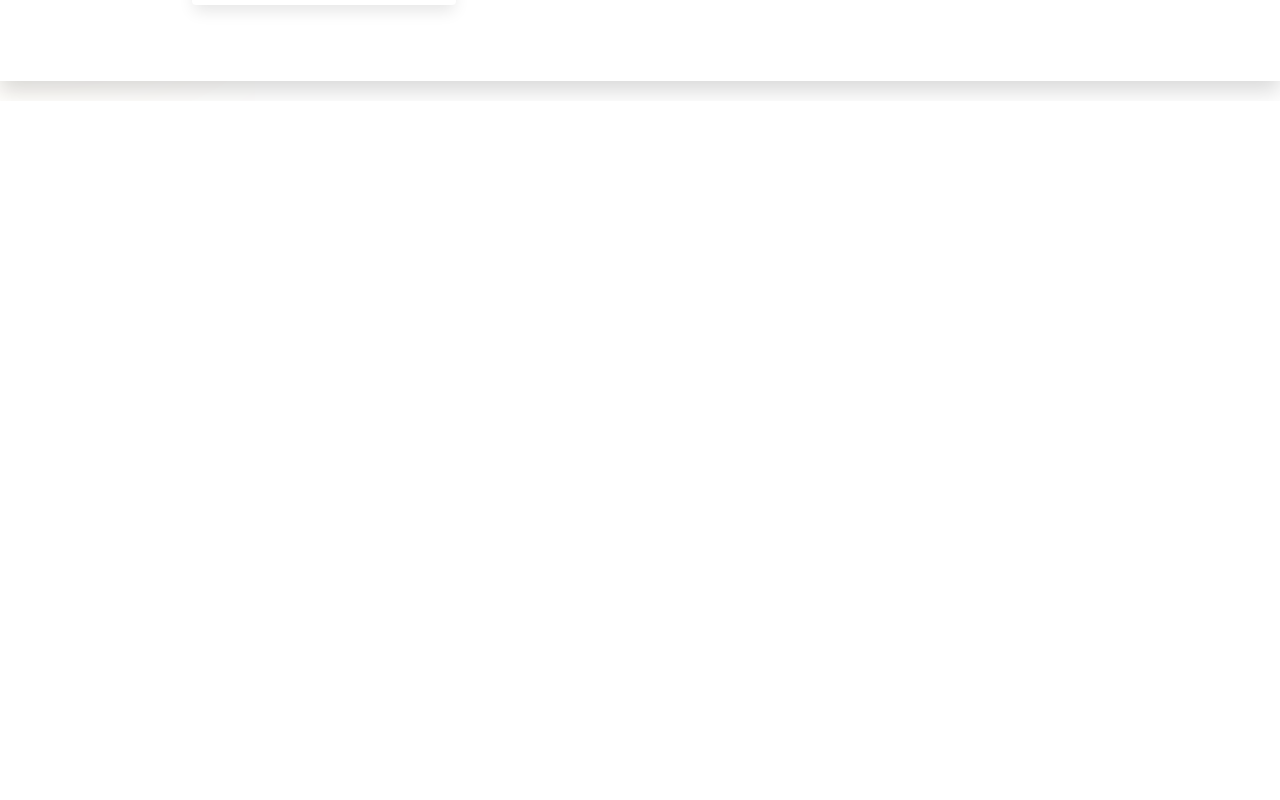
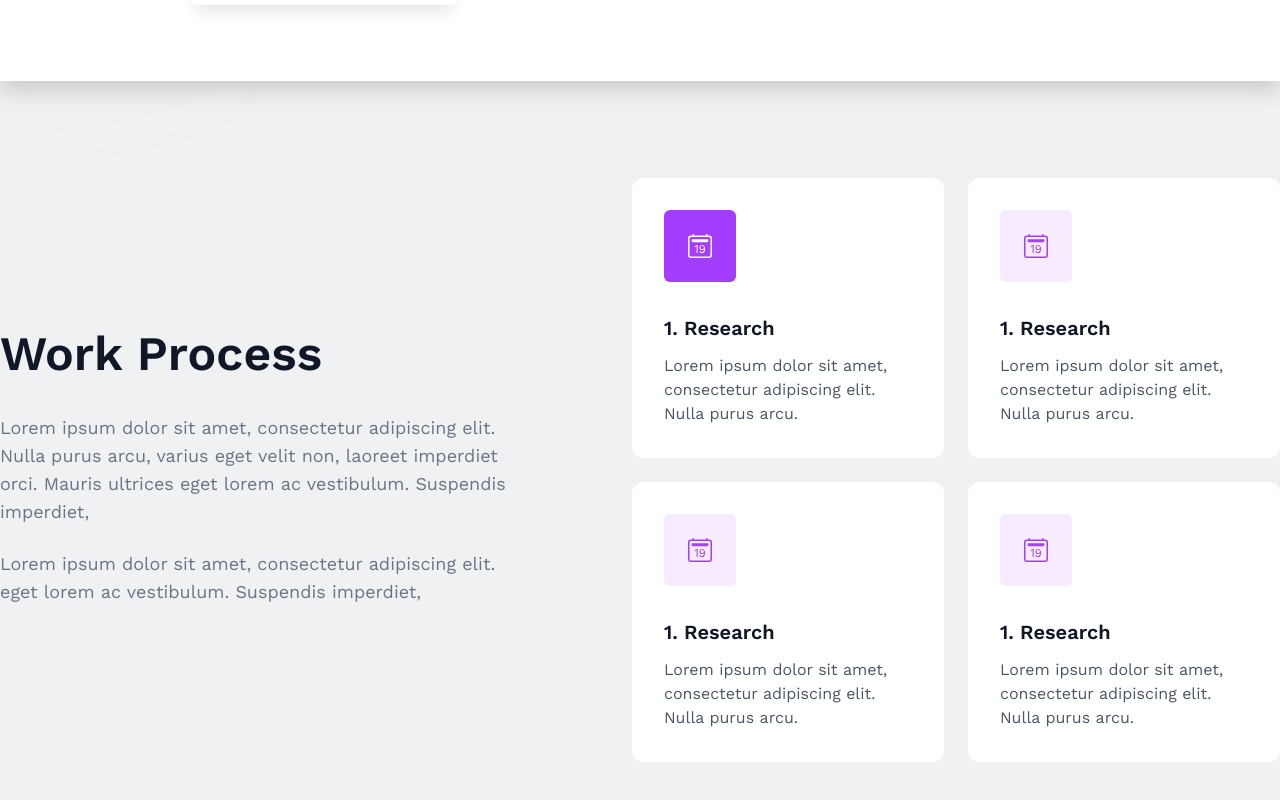
Before and after one commit to Nahid-hasan-web/DMportfolio, a Next.js app: page / in a window 1280 px wide. Shown: the part 1870-2670 px from the top of the page. Before the commit the page ends 1971 px from the top, so only its background shows below. Built offline with nearby package versions, Linux system fonts and the light colour scheme.

Commit message:
workprocess added

```diff
--- a/app/components/WorkPorcess.jsx
+++ b/app/components/WorkPorcess.jsx
@@ -1,10 +1,61 @@
 import React from 'react'
+import { BsCalendar2Date } from "react-icons/bs";
 
 const WorkPorcess = () => {
   return (
-    <section className='WorkProcess'>
+    <section  id='WorkProcess' className='bg-[#F0F1F3] pt-[248px] pb-[140px]'>
         <div className="container">
-            <div className="flex justify-between items-center"></div>
+            <div className="flex   items-center">
+               {/* work process text */}
+                <div >
+                    <h2 className='text-[48px] font-semibold text-gray-900'>Work Process</h2>
+                    <p className=' w-[529px] text-lg font-normal text-[#697484] mt-6 mb-4'>
+                        Lorem ipsum dolor sit amet, consectetur adipiscing elit. Nulla purus arcu, varius eget velit non, laoreet imperdiet orci. Mauris ultrices eget lorem ac vestibulum. Suspendis imperdiet,
+                    </p>
+                    <p className=' max-w-[529px] text-lg font-normal text-[#697484] mt-6 mb-4'>
+                        Lorem ipsum dolor sit amet, consectetur adipiscing elit.  eget lorem ac vestibulum. Suspendis imperdiet,
+                    </p>
+                </div>
+                {/* ------- work process cards */}
+                <div className='flex gap-6 flex-wrap justify-end'>
+                    <div className='w-[312px] p-8 rounded-xl bg-white'>
+                        <div className='w-[72px] h-[72px] rounded-md bg-brandColor flex justify-center items-center text-2xl text-white'>
+                            <BsCalendar2Date />
+                        </div>
+                        <h2 className='text-xl  font-semibold text-gray-900 mt-8 mb-3'>1. Research</h2>
+                        <p className='text-base font-normal text-gray-600'>
+                            Lorem ipsum dolor sit amet, consectetur adipiscing elit. Nulla purus arcu.
+                        </p>
+                    </div>
+                    <div className='w-[312px] p-8 rounded-xl bg-white'>
+                        <div className='w-[72px] h-[72px] rounded-md bg-[#edd8ff80] flex justify-center items-center text-2xl text-brandColor'>
+                            <BsCalendar2Date />
+                        </div>
+                        <h2 className='text-xl  font-semibold text-gray-900 mt-8 mb-3'>1. Research</h2>
+                        <p className='text-base font-normal text-gray-600'>
+                            Lorem ipsum dolor sit amet, consectetur adipiscing elit. Nulla purus arcu.
+                        </p>
+                    </div>
+                    <div className='w-[312px] p-8 rounded-xl bg-white'>
+                        <div className='w-[72px] h-[72px] rounded-md bg-[#edd8ff80] flex justify-center items-center text-2xl text-brandColor'>
+                            <BsCalendar2Date />
+                        </div>
+                        <h2 className='text-xl  font-semibold text-gray-900 mt-8 mb-3'>1. Research</h2>
+                        <p className='text-base font-normal text-gray-600'>
+                            Lorem ipsum dolor sit amet, consectetur adipiscing elit. Nulla purus arcu.
+                        </p>
+                    </div>
+                    <div className='w-[312px] p-8 rounded-xl bg-white'>
+                        <div className='w-[72px] h-[72px] rounded-md bg-[#edd8ff80] flex justify-center items-center text-2xl text-brandColor'>
+                            <BsCalendar2Date />
+                        </div>
+                        <h2 className='text-xl  font-semibold text-gray-900 mt-8 mb-3'>1. Research</h2>
+                        <p className='text-base font-normal text-gray-600'>
+                            Lorem ipsum dolor sit amet, consectetur adipiscing elit. Nulla purus arcu.
+                        </p>
+                    </div>
+                </div>
+            </div>
         </div>
 
     </section>
--- a/app/globals.css
+++ b/app/globals.css
@@ -16,8 +16,3 @@
 body{
     font-family: "Work Sans", sans-serif;
 }
-@layer {
-  .commonP{
-    @apply text-lg  font-normal text-[#132238]
-  }
-}
--- a/app/page.jsx
+++ b/app/page.jsx
@@ -1,10 +1,12 @@
 import React from 'react'
 import Banner from './components/Banner'
+import WorkPorcess from './components/WorkPorcess'
 
 const page = () => {
   return (
     <>
       <Banner/>
+      <WorkPorcess/>
     </>
   )
 }
```
